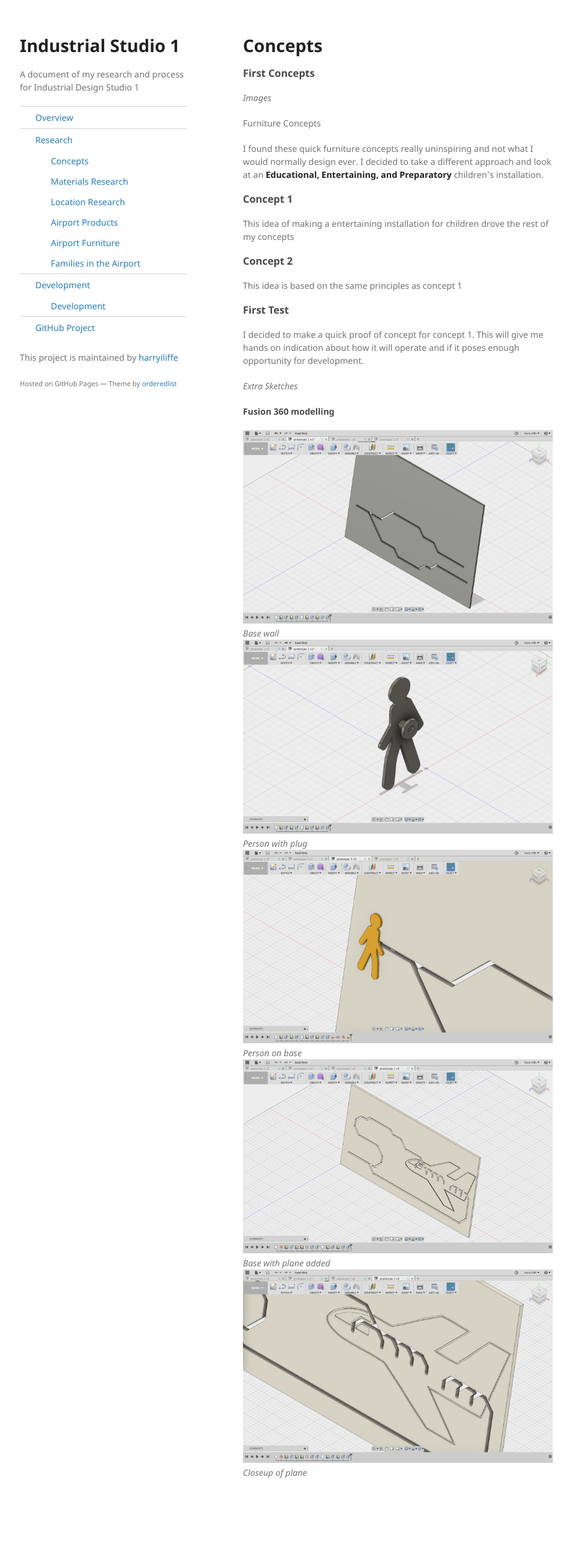
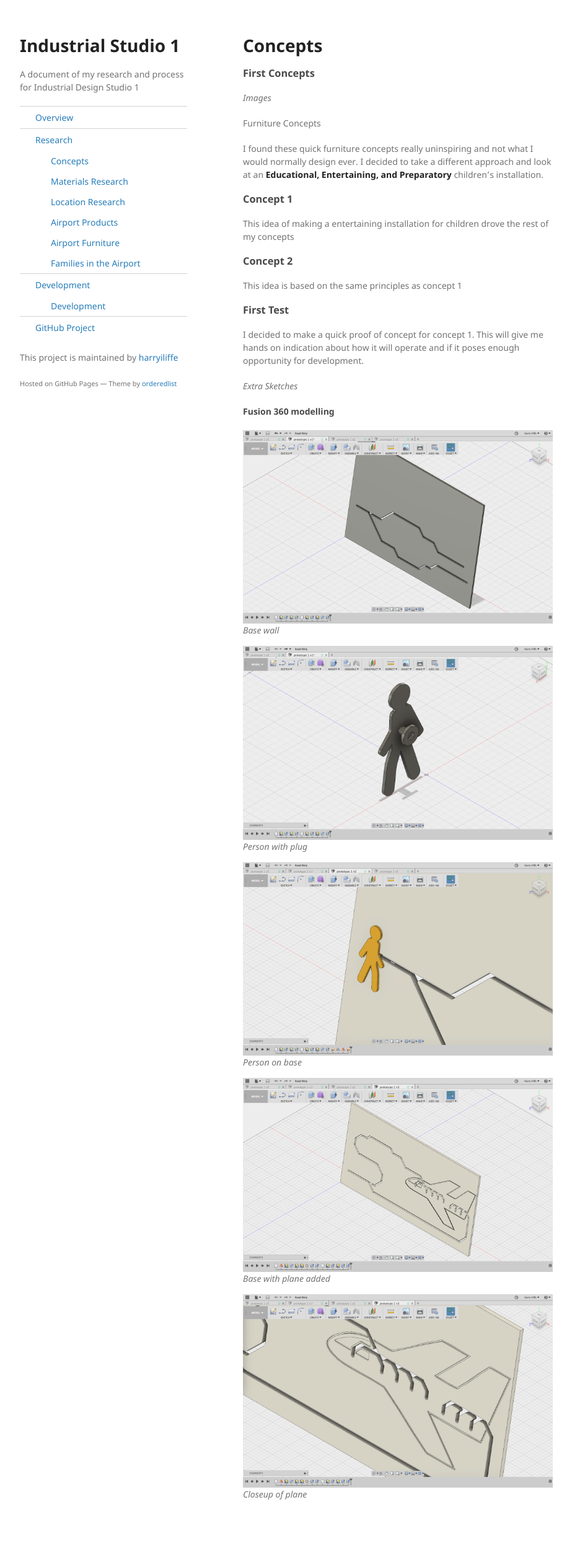
Before and after one commit to harryiliffe/industrial-design-2018, a Jekyll site: the page built from docs/_posts/2018-03-27-development-concepts.md, in a window 1280 px wide. Shown: the whole page at 62% size, without its empty margins (178-1101 px from the left). Built offline with Jekyll 4.4.1, drawn with Linux system fonts in a browser that asks for light colours; before the commit the page ends 2456 px from its top, so only the background shows below that.

Commit message:
added caption support

```diff
--- a/docs/assets/css/style.scss
+++ b/docs/assets/css/style.scss
@@ -222,7 +222,14 @@
 footer { width: 270px; float: left; bottom: 50px;
 -webkit-font-smoothing: subpixel-antialiased; }
 
+img {
+  display: block;
+}
 
+img + em {
+  display: block;
+  margin-bottom: 15px;
+}
 
 ul.nav {
   padding: 0;
```
